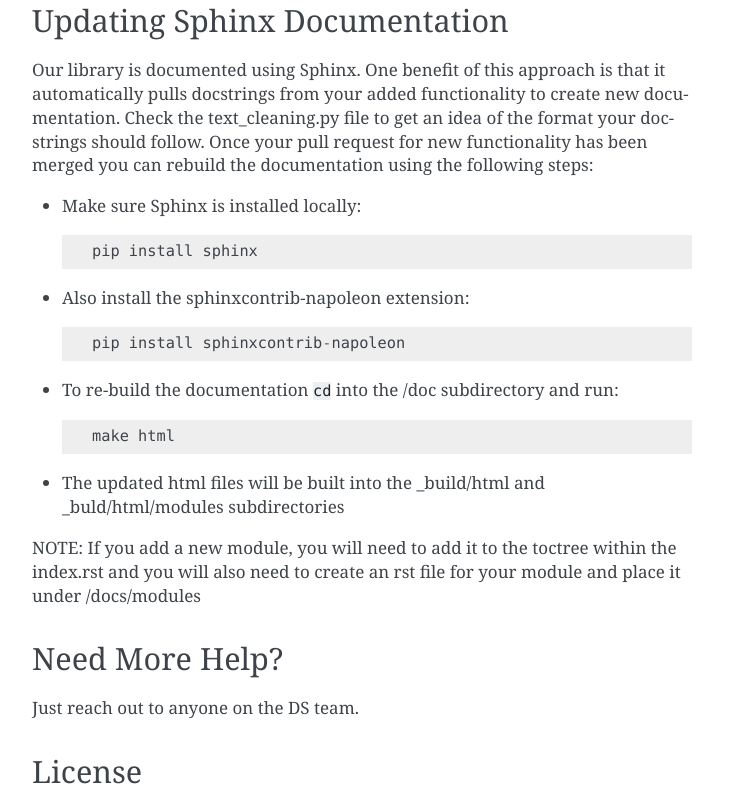
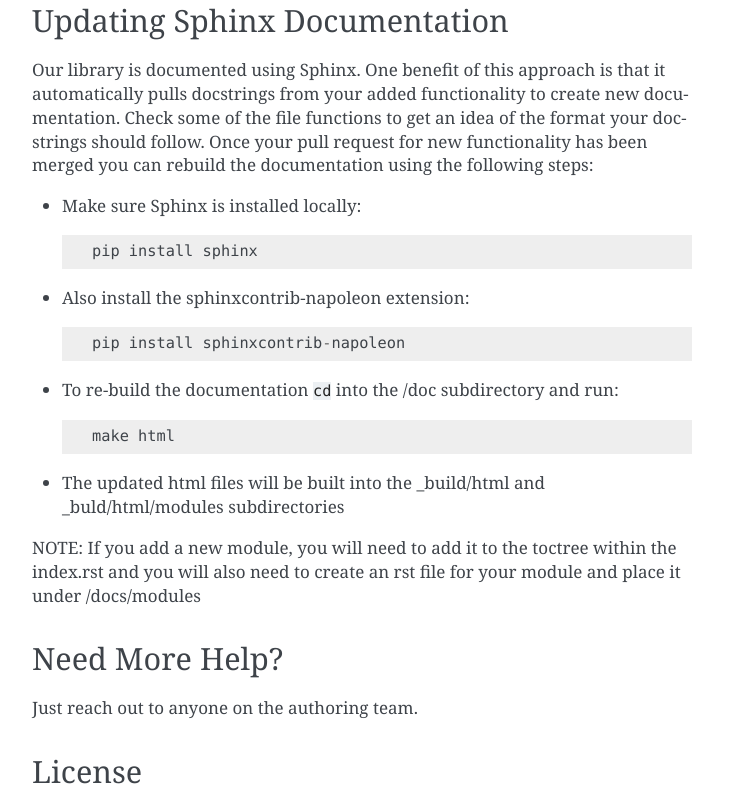
Before and after one commit to payscale/fables, a Sphinx documentation site: the page built from doc/index.rst, in a window 1280 px wide and 1400 px high, scrolled down 1288 px. Shown: the part 481-1288 px from the top of the window, without its empty margins (388-1140 px from the left). Built offline with Sphinx 7.4.7, drawn with Linux system fonts in a browser that asks for light colours.

Commit message:
removing old references

```diff
--- a/doc/index.rst
+++ b/doc/index.rst
@@ -82,7 +82,7 @@
 -----------------------------
 
 Our library is documented using Sphinx. One benefit of this approach is that it automatically pulls
-docstrings from your added functionality to create new documentation. Check the text_cleaning.py file
+docstrings from your added functionality to create new documentation. Check some of the file functions
 to get an idea of the format your docstrings should follow. Once your pull request for new functionality
 has been merged you can rebuild the documentation using the following steps:
 
@@ -109,7 +109,7 @@
 Need More Help?
 ---------------
 
-Just reach out to anyone on the DS team.
+Just reach out to anyone on the authoring team.
 
 
 License
```
